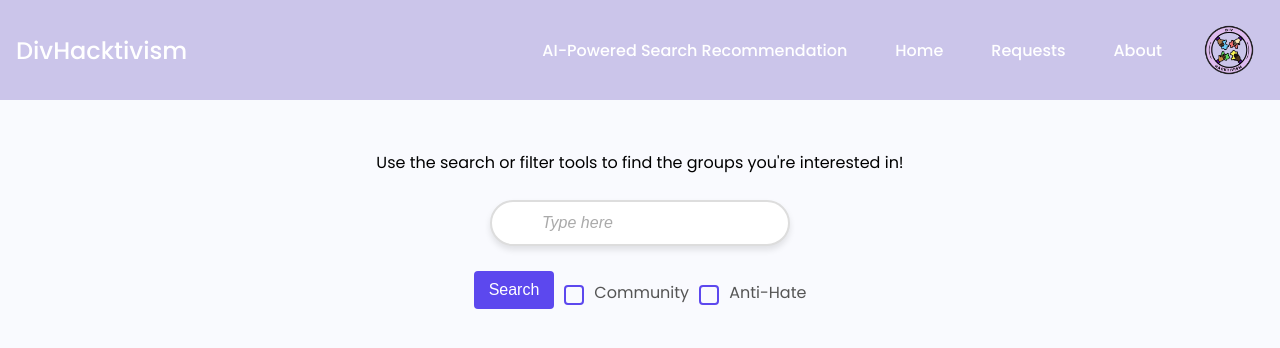
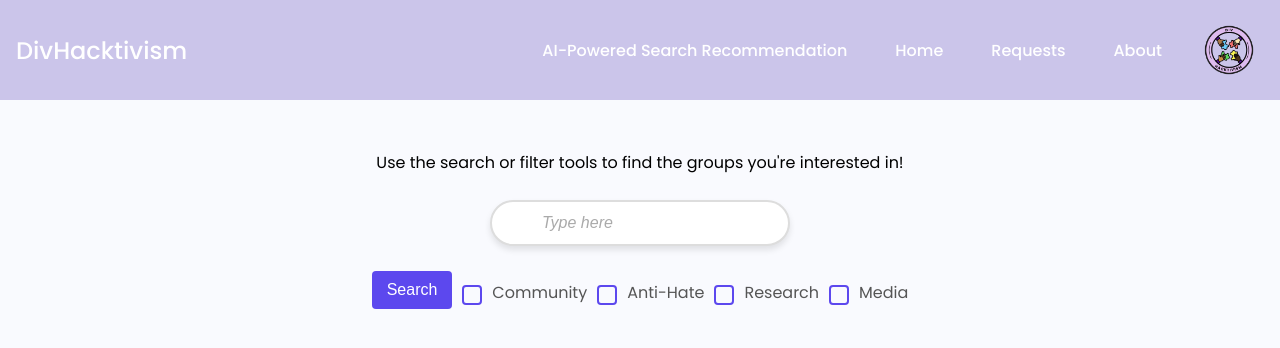
Before and after one commit to vivianknee/divhacksFrontend, a Jekyll site: the page built from home.md, in a window 1280 px wide. Shown: the top 348 px of the page. Built offline with Jekyll 4.4.1, drawn with Linux system fonts in a browser that asks for light colours.

Commit message:
added more filters

```diff
--- a/home.md
+++ b/home.md
@@ -29,6 +29,14 @@ layout: none
         <div class="filter-item">
             <input class="box_pos" type="checkbox" id="antiHate" name="antiHate" value="Anti-Hate">
             <label for="antiHate">Anti-Hate</label>
+        </div>
+        <div class="filter-item">
+            <input class="box_pos" type="checkbox" id="research" name="research" value="Research">
+            <label for="research">Research</label>
+        </div>
+        <div class="filter-item">
+            <input class="box_pos" type="checkbox" id="media" name="media" value="Media">
+            <label for="media">Media</label>
         </div>
     </div>
     <br><br>
@@ -265,6 +273,8 @@ layout: none
     const resultContainer = document.getElementById("result");
     const comm_filter = document.getElementById("community");
     const antiHate_filter = document.getElementById("antiHate");
+    const research_filter = document.getElementById("research");
+    const media_filter = document.getElementById("media");
 
     btnSearch.addEventListener('click', (event) => {
           console.log("Search Clicked!");
@@ -273,6 +283,8 @@ layout: none
 
           var community_value = comm_filter.value;
           var antiHate_value = antiHate_filter.value;
+          var research_value = research_filter.value;
+          var media_value = media_filter.value;
 
           if (document.getElementById('community').checked) {
             console.log("community is checked");
@@ -286,6 +298,20 @@ layout: none
             values.push(antiHate_value);
           } else {
             console.log("didn't check antiHate");
+          }
+
+          if (document.getElementById('research').checked) {
+            console.log("research is checked");
+            values.push(research_value);
+          } else {
+            console.log("didn't check research");
+          }
+
+          if (document.getElementById('media').checked) {
+            console.log("media is checked");
+            values.push(media_value);
+          } else {
+            console.log("didn't check media");
           }
 
           console.log(values);
```
